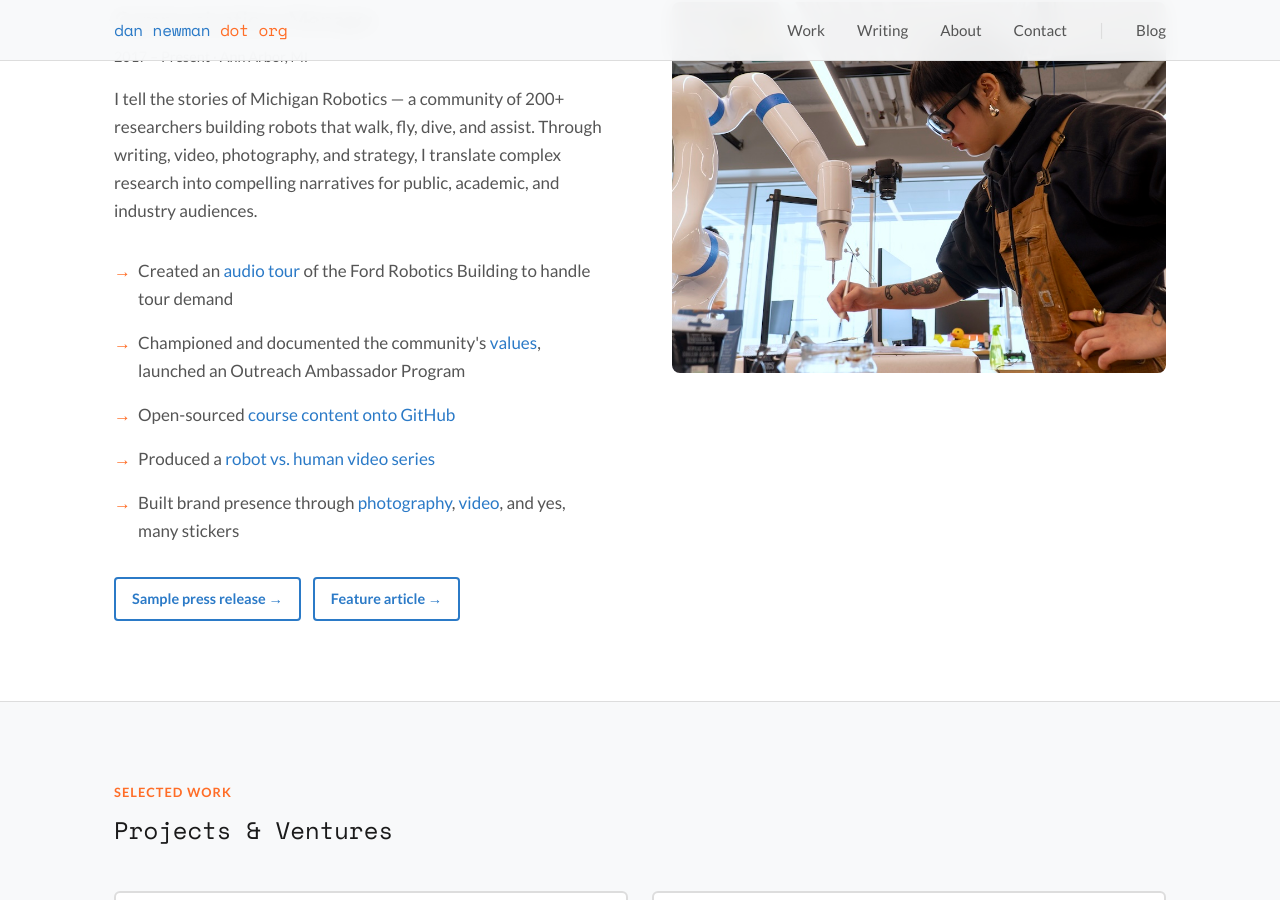
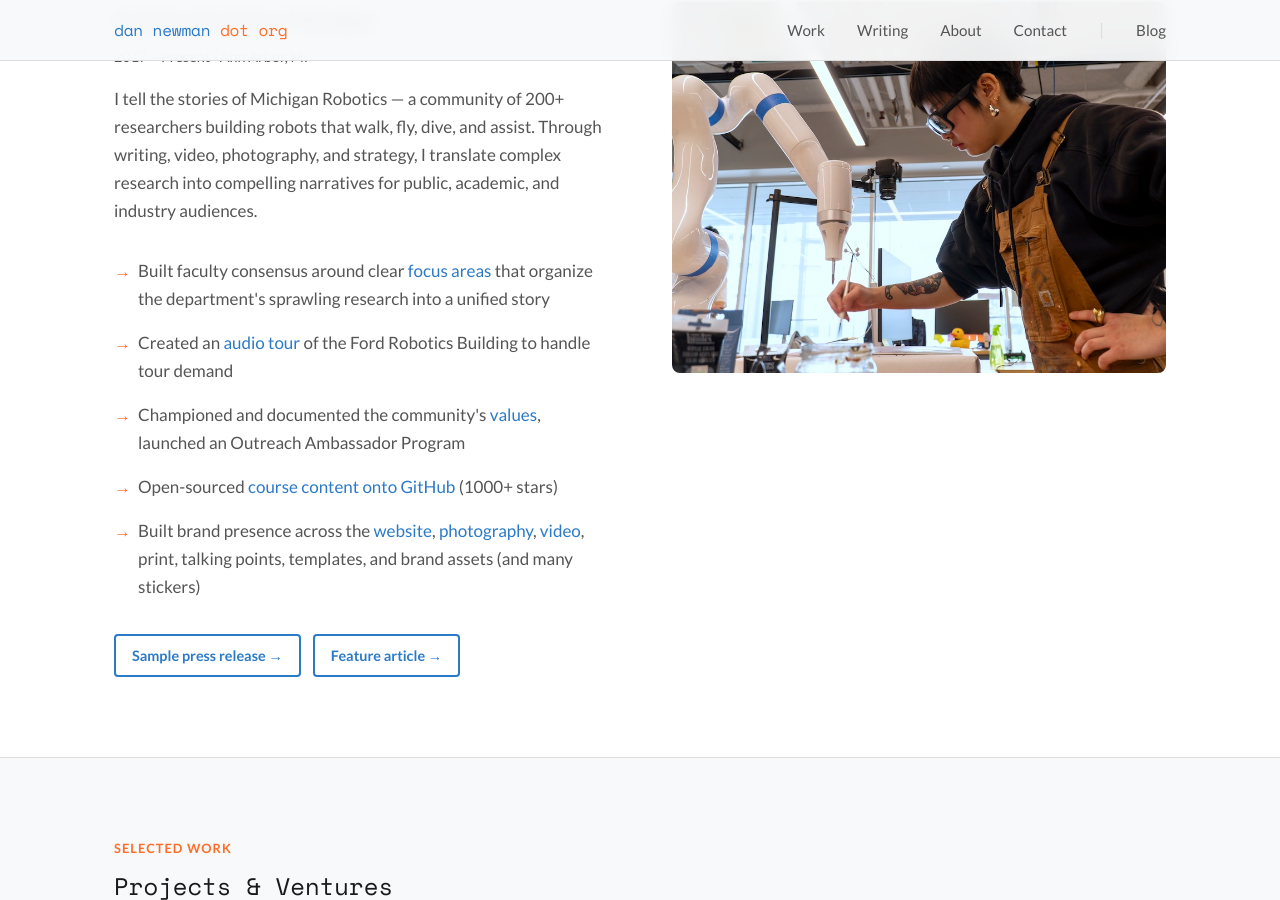
Before and after one commit to dnewms/dannewman.org, a Jekyll site: the page built from index.html, in a window 1280 px wide and 900 px high, scrolled down 619 px. Built offline with Jekyll 4.4.1, drawn with Linux system fonts in a browser that asks for light colours.

Commit message:
Refresh Comms Manager highlights; add CSS cache-buster

```diff
--- a/_layouts/default.html
+++ b/_layouts/default.html
@@ -10,7 +10,7 @@
     <link rel="preconnect" href="https://fonts.gstatic.com" crossorigin>
     <link href="https://fonts.googleapis.com/css2?family=Space+Mono:wght@400;700&family=Lato:ital,wght@0,400;0,700;1,400&display=swap" rel="stylesheet">
 
-    <link rel="stylesheet" href="{{ '/assets/css/style.css' | relative_url }}">
+    <link rel="stylesheet" href="{{ '/assets/css/style.css' | relative_url }}?v={{ site.time | date: '%s' }}">
     <link rel="icon" type="image/png" href="{{ '/favicon.png' | relative_url }}">
     <link rel="alternate" type="application/rss+xml" title="{{ site.title }}" href="{{ '/feed.xml' | relative_url }}">
 
--- a/index.html
+++ b/index.html
@@ -32,11 +32,11 @@ body_class: home
                     I tell the stories of Michigan Robotics — a community of 200+ researchers building robots that walk, fly, dive, and assist. Through writing, video, photography, and strategy, I translate complex research into compelling narratives for public, academic, and industry audiences.
                 </p>
                 <ul class="featured-highlights">
+                    <li>Built faculty consensus around clear <a href="https://robotics.umich.edu/research/focus-areas/">focus areas</a> that organize the department's sprawling research into a unified story</li>
                     <li>Created an <a href="https://audio.robotics.umich.edu">audio tour</a> of the Ford Robotics Building to handle tour demand</li>
                     <li>Championed and documented the community's <a href="https://robotics.umich.edu/values">values</a>, launched an Outreach Ambassador Program</li>
-                    <li>Open-sourced <a href="https://github.com/michiganrobotics">course content onto GitHub</a></li>
-                    <li>Produced a <a href="https://www.youtube.com/watch?v=SfUyfNA0fEE">robot vs. human video series</a></li>
-                    <li>Built brand presence through <a href="https://www.instagram.com/umrobotics/">photography</a>, <a href="https://www.youtube.com/channel/UC-WH2n-SkB166pUq5o5ULUg">video</a>, and yes, many stickers</li>
+                    <li>Open-sourced <a href="https://github.com/michiganrobotics">course content onto GitHub</a> (1000+ stars)</li>
+                    <li>Built brand presence across the <a href="https://robotics.umich.edu">website</a>, <a href="https://www.instagram.com/umrobotics/">photography</a>, <a href="https://www.youtube.com/channel/UC-WH2n-SkB166pUq5o5ULUg">video</a>, print, talking points, templates, and brand assets (and many stickers)</li>
                 </ul>
                 <div class="featured-links">
                     <a href="https://news.engin.umich.edu/2019/06/open-source-bionic-leg-first-of-its-kind/">Sample press release →</a>
```
